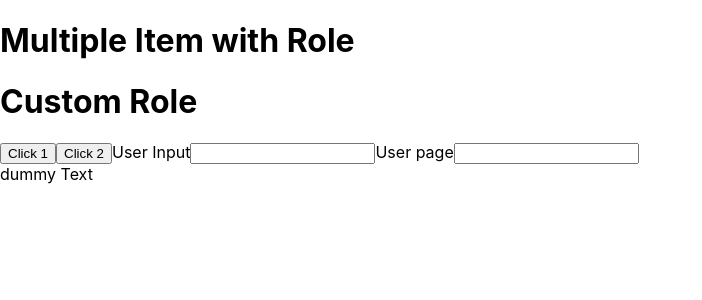
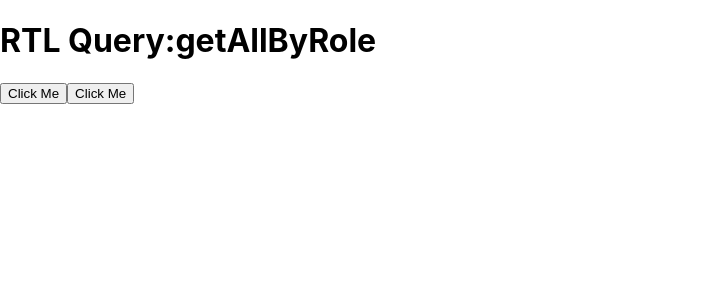
Before and after one commit to swarnabha-dutta/testing-blog-app, a React (Create React App) app: page / in a window 1280 px wide. Shown: the top 300 px of the page, without its empty margins (0-702 px from the left). Built offline with nearby package versions, Linux system fonts and the light colour scheme.

Commit message:
understanding how the getByAllByRole of RTL works when we have same type of elements and their value also

```diff
--- a/src/App.js
+++ b/src/App.js
@@ -3,23 +3,9 @@ import React from 'react'
 const App = () => {
   return (
     <div className='App'>
-
-      {/* Semantic Elements */}
-      <h1>Multiple Item with Role</h1>
-      <h1>Custom Role</h1>
-      <button>Click 1</button>
-      <button>Click 2 </button>
-      <label htmlFor='input1'>User Input</label>
-      <input id='input1' />
-      <label htmlFor='input2'>User page</label>
-      <input type='text' id='input2' />
-
-
-
-      {/* Non-Semantic Elements */}
-      <div role='dummy'>
-        dummy Text
-      </div>
+      <h1>RTL Query:getAllByRole</h1>
+      <button>Click Me</button>
+      <button>Click Me</button>
     </div>
   )
 }
```
Also changed, not shown: 1 other file (tests, documents, lock files or other folders).
